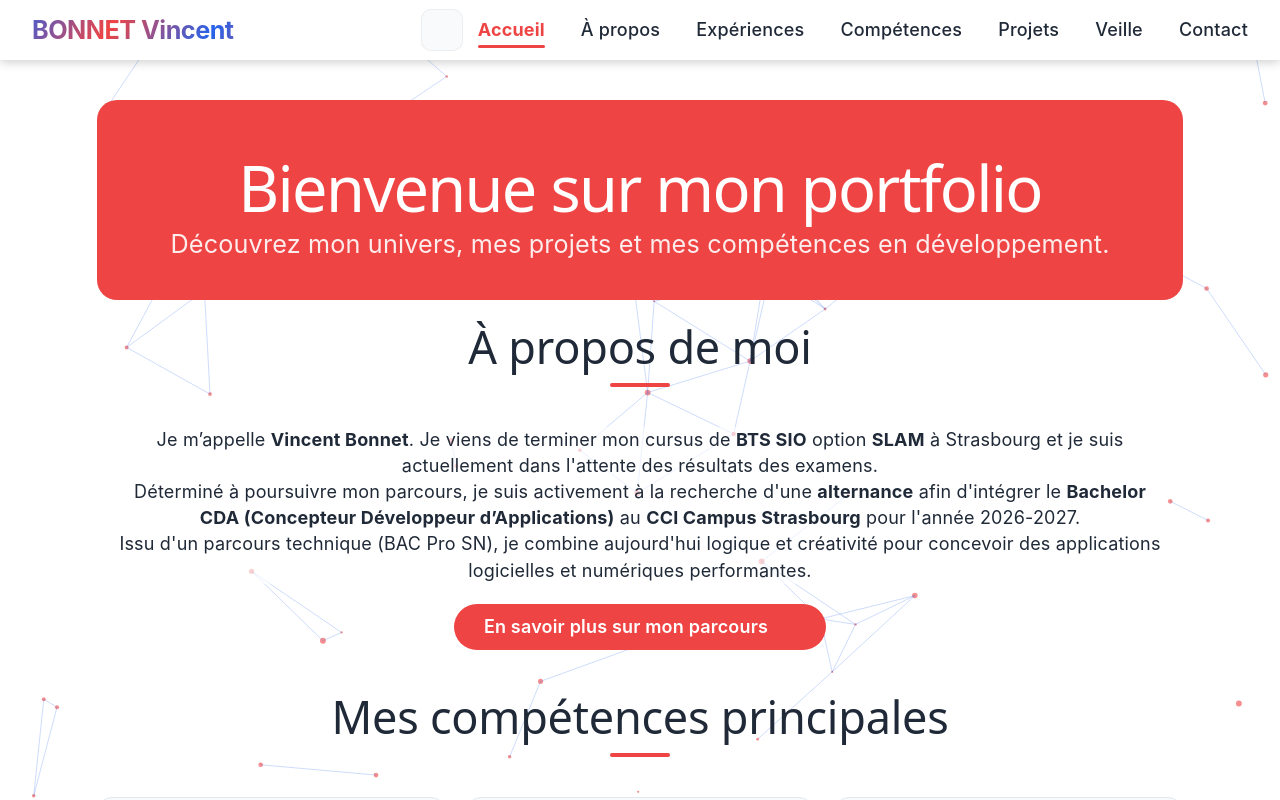
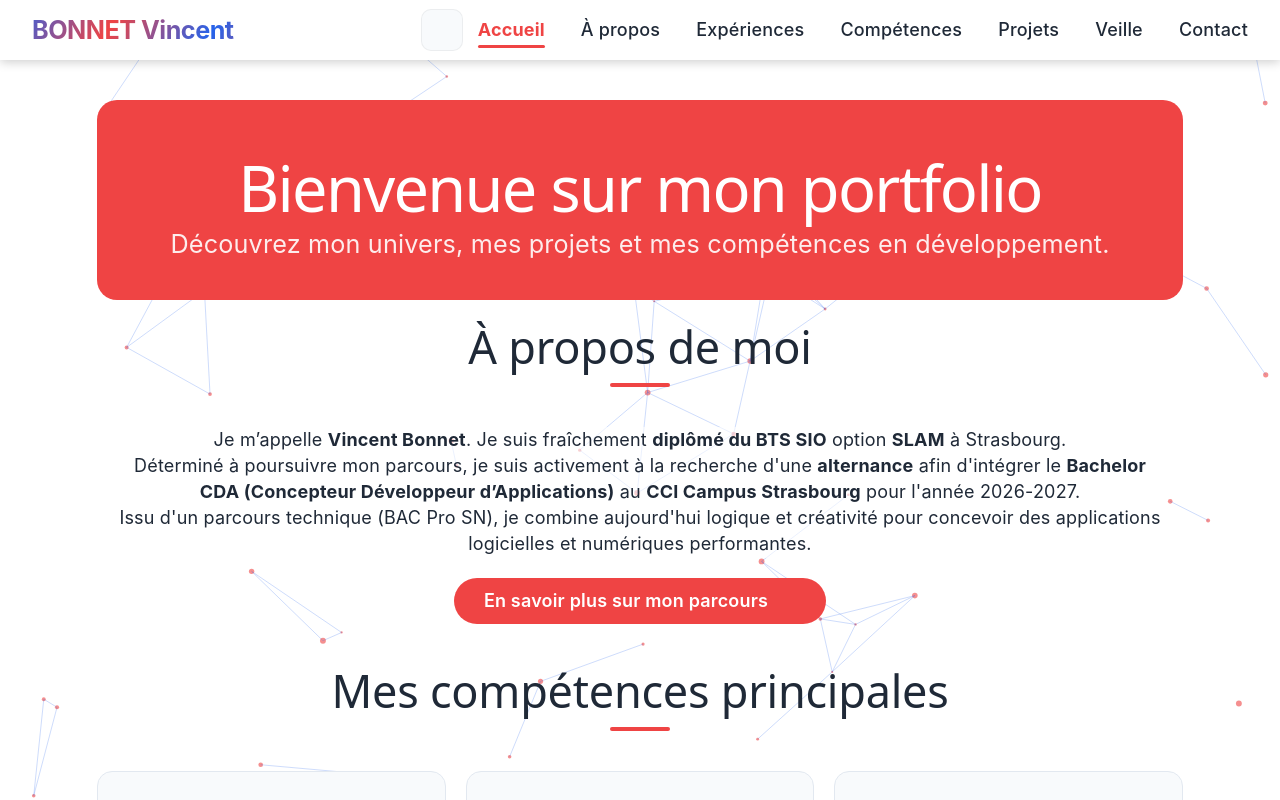
Before and after one commit to Vincent67580/portfolio2, a React (Vite) app: page / in a window 1280 px wide. Shown: the top 800 px of the page. Built offline with nearby package versions, Linux system fonts and the light colour scheme; some icons are missing.

Commit message:
Mise à jour des descriptions personnelles dans les composants About et AllAbout

```diff
--- a/src/components/About.jsx
+++ b/src/components/About.jsx
@@ -7,7 +7,7 @@ function About() {
       <div className="info-perso">
         <h2 className="section-title">À propos de moi</h2>
         <p>
-          Je m’appelle <strong>Vincent Bonnet</strong>. Je viens de terminer mon cursus de <strong>BTS SIO</strong> option <strong>SLAM</strong> à Strasbourg et je suis actuellement dans l'attente des résultats des examens.
+          Je m’appelle <strong>Vincent Bonnet</strong>. Je suis fraîchement <strong>diplômé du BTS SIO</strong> option <strong>SLAM</strong> à Strasbourg.
         </p>
         <p>
           Déterminé à poursuivre mon parcours, je suis activement à la recherche d'une <strong>alternance</strong> afin d'intégrer le <strong>Bachelor CDA (Concepteur Développeur d’Applications)</strong> au <strong>CCI Campus Strasbourg</strong> pour l'année 2026-2027.
--- a/src/pages/AllAbout.jsx
+++ b/src/pages/AllAbout.jsx
@@ -14,7 +14,7 @@ function AboutFull() {
           <section className="detail-card">
             <h2>Informations personnelles</h2>
             <p>
-              Je m’appelle <strong>Vincent Bonnet</strong>. Je viens de terminer mon cursus de <strong>BTS SIO</strong> (Services Informatiques aux Organisations), option <strong>SLAM</strong> (Solutions Logicielles et Applications Métiers) au lycée René Cassin à Strasbourg, et je suis actuellement dans l'attente des résultats des examens.
+              Je m’appelle <strong>Vincent Bonnet</strong>. Je suis récemment <strong>diplômé du BTS SIO</strong> (Services Informatiques aux Organisations), option <strong>SLAM</strong> (Solutions Logicielles et Applications Métiers) au lycée René Cassin à Strasbourg.
               Passionné par le <em>développement web</em> et la <em>programmation</em>, j’aime créer des solutions logicielles utiles, modernes et efficaces.
             </p>
           </section>
```
